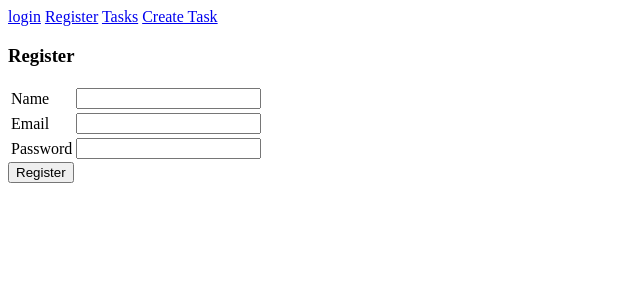
After one commit to sbjice/industrial_todo_list, a Flask app: page /register in a window 1280 px wide. The commit adds this page. Shown: the top 300 px of the page, without its empty margins (0-640 px from the left). Run offline with Flask 2, Linux system fonts and the light colour scheme.

Commit message:
Create route, form and template for register

```diff
--- a/forms.py
+++ b/forms.py
@@ -1,5 +1,5 @@
 from flask_wtf import FlaskForm
-from wtforms import StringField, SubmitField, BooleanField, DateField
+from wtforms import StringField, SubmitField, BooleanField, DateField,PasswordField
 from wtforms.validators import DataRequired, Optional
 
 
@@ -15,3 +15,14 @@ class ExistingTaskForm(NewTaskForm):
     id = StringField("Task ID")
     delete = SubmitField("Delete Task")
     save = SubmitField("Save Task")
+
+
+class RegisterForm(FlaskForm):
+    name = StringField("Name", validators=[DataRequired()])
+    email = StringField("Email", validators=[DataRequired()])
+    password = PasswordField("Password", validators=[DataRequired()])
+    submit = SubmitField("Register")
+
+
+class LoginForm(FlaskForm):
+    pass
--- a/main.py
+++ b/main.py
@@ -1,7 +1,7 @@
 from flask import Flask, jsonify, render_template, request, redirect, url_for
 from flask_sqlalchemy import SQLAlchemy
 from sqlalchemy.orm import relationship
-from forms import NewTaskForm, ExistingTaskForm
+from forms import NewTaskForm, ExistingTaskForm, RegisterForm
 import datetime
 import os
 
@@ -91,6 +91,15 @@ def change_tasks(task_id):
     return redirect(url_for('home'))
 
 
+# User actions handling
+
+@app.route('/register', methods=["GET", "POST"])
+def register():
+    form = RegisterForm()
+    return render_template('register.html', form=form)
+    # pass
+
+
 if __name__ == "__main__":
     app.run(
         debug=True,
--- a/templates/base.html
+++ b/templates/base.html
@@ -7,6 +7,7 @@
 <body>
 <div>
     <a href="#">login</a>
+    <a href="{{ url_for('register') }}">Register</a>
     <a href="{{ url_for('get_tasks') }}">Tasks</a>
     <a href="{{ url_for('home') }}">Create Task</a>
 </div>
--- /dev/null
+++ b/templates/register.html
@@ -0,0 +1,27 @@
+{% extends "base.html" %}
+
+{% block content %}
+<h3>Register</h3>
+
+<div>
+    <form method="POST" action="{{ url_for('register') }}">
+    {{ form.csrf_token }}
+        <table>
+            <tr>
+                <td>{{ form.name.label }}</td>
+                <td>{{ form.name(size=20) }}</td>
+            </tr>
+            <tr>
+                <td>{{ form.email.label }}</td>
+                <td>{{ form.email(size=20) }}</td>
+            </tr>
+            <tr>
+                <td>{{ form.password.label }}</td>
+                <td>{{ form.password(size=20) }}</td>
+            </tr>
+        </table>
+        <td>{{ form.submit }}</td>
+    </form>
+</div>
+
+{% endblock %}
```
